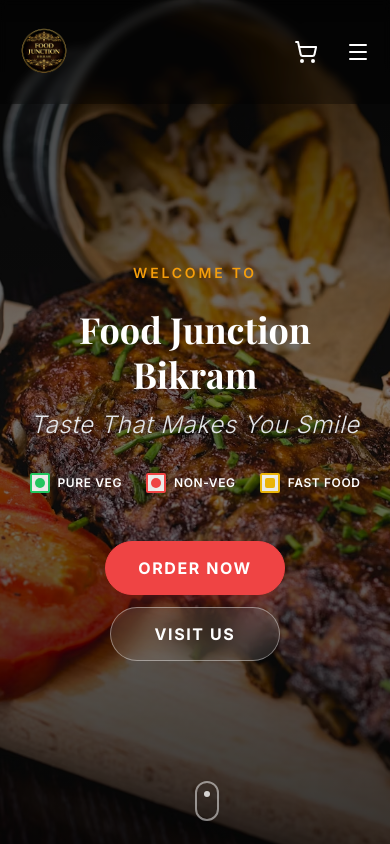
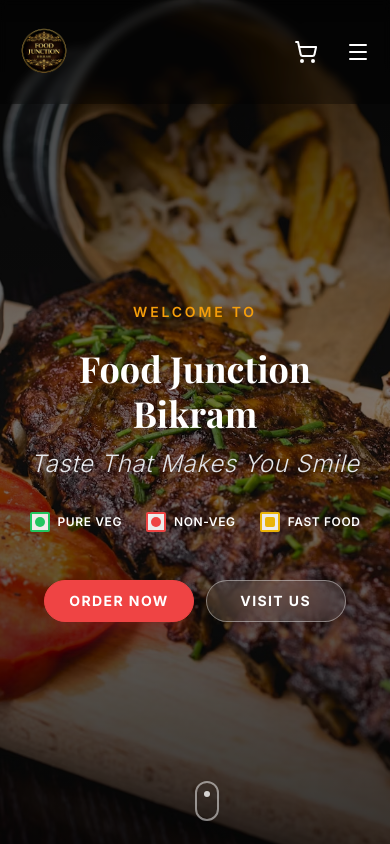
Before and after one commit to Swatantraraj19/Food_Junction_Bikram, a React (Vite) app: page / in a window 390 px wide. Shown: the top 844 px of the page. Built offline with nearby package versions, Linux system fonts and the light colour scheme.

Commit message:
UI: Refined Hero buttons for better mobile scaling and proportion

```diff
--- a/src/components/Hero.jsx
+++ b/src/components/Hero.jsx
@@ -73,10 +73,10 @@
                     transition={{ duration: 0.8, delay: 0.8 }}
                     className="flex flex-wrap items-center justify-center gap-3 sm:gap-4 w-full"
                 >
-                    <a href="#menu" className="bg-brand-primary text-white border border-brand-primary px-8 py-3.5 rounded-full text-base font-bold hover:bg-red-600 transition-all transform hover:scale-105 shadow-xl shadow-red-900/40 tracking-[0.1em] uppercase text-center min-w-[170px]">
+                    <a href="#menu" className="bg-brand-primary text-white border border-brand-primary px-6 py-2.5 md:px-8 md:py-3.5 rounded-full text-sm md:text-base font-bold hover:bg-red-600 transition-all transform hover:scale-105 shadow-xl shadow-red-900/40 tracking-[0.1em] uppercase text-center min-w-[140px] md:min-w-[170px]">
                         Order Now
                     </a>
-                    <a href="#contact" className="bg-white/10 text-white border border-white/40 px-8 py-3.5 rounded-full text-base font-bold hover:bg-white hover:text-brand-dark transition-all transform hover:scale-105 backdrop-blur-md tracking-[0.1em] uppercase text-center min-w-[170px]">
+                    <a href="#contact" className="bg-white/10 text-white border border-white/40 px-6 py-2.5 md:px-8 md:py-3.5 rounded-full text-sm md:text-base font-bold hover:bg-white hover:text-brand-dark transition-all transform hover:scale-105 backdrop-blur-md tracking-[0.1em] uppercase text-center min-w-[140px] md:min-w-[170px]">
                         Visit Us
                     </a>
                 </motion.div>
```
